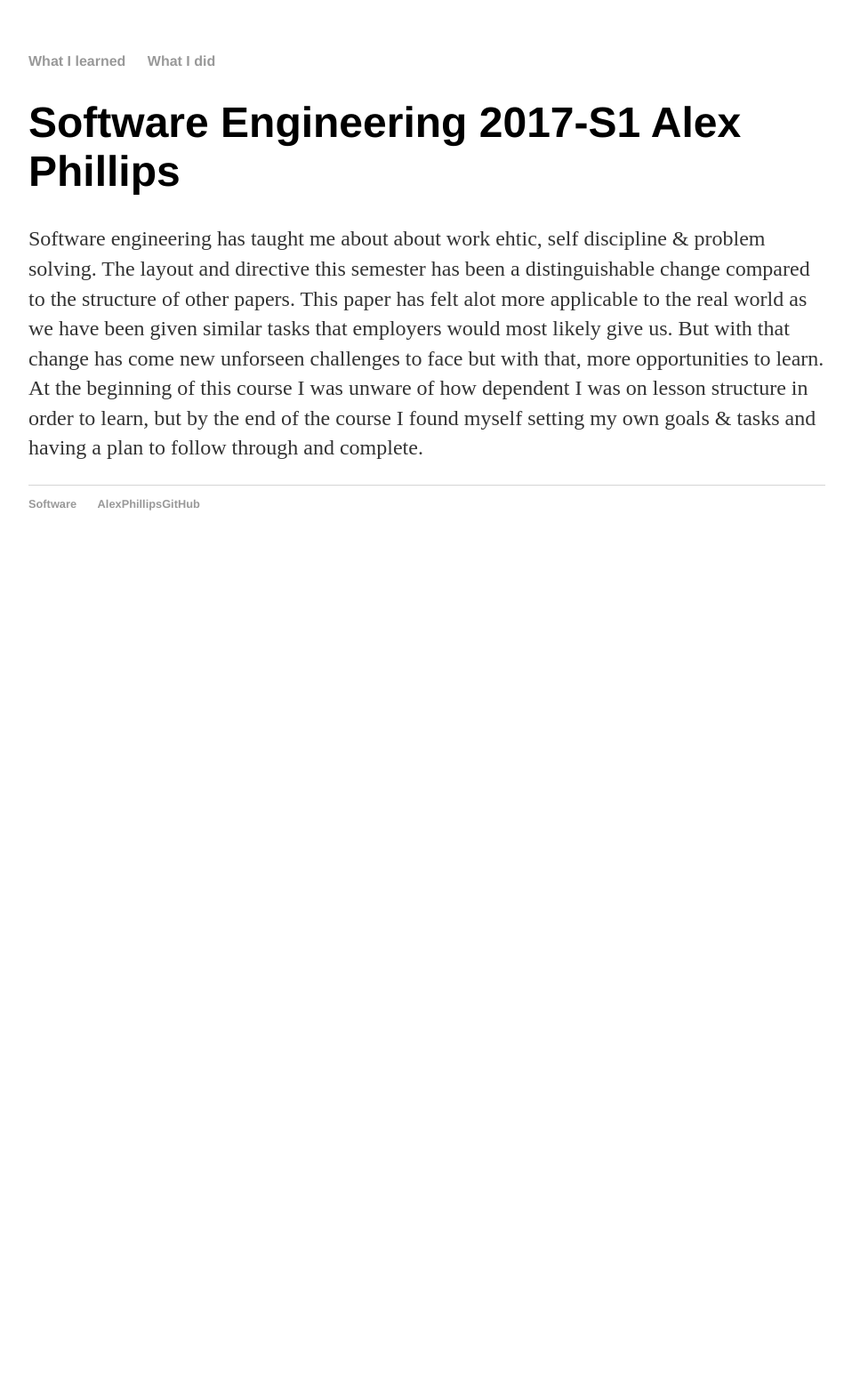
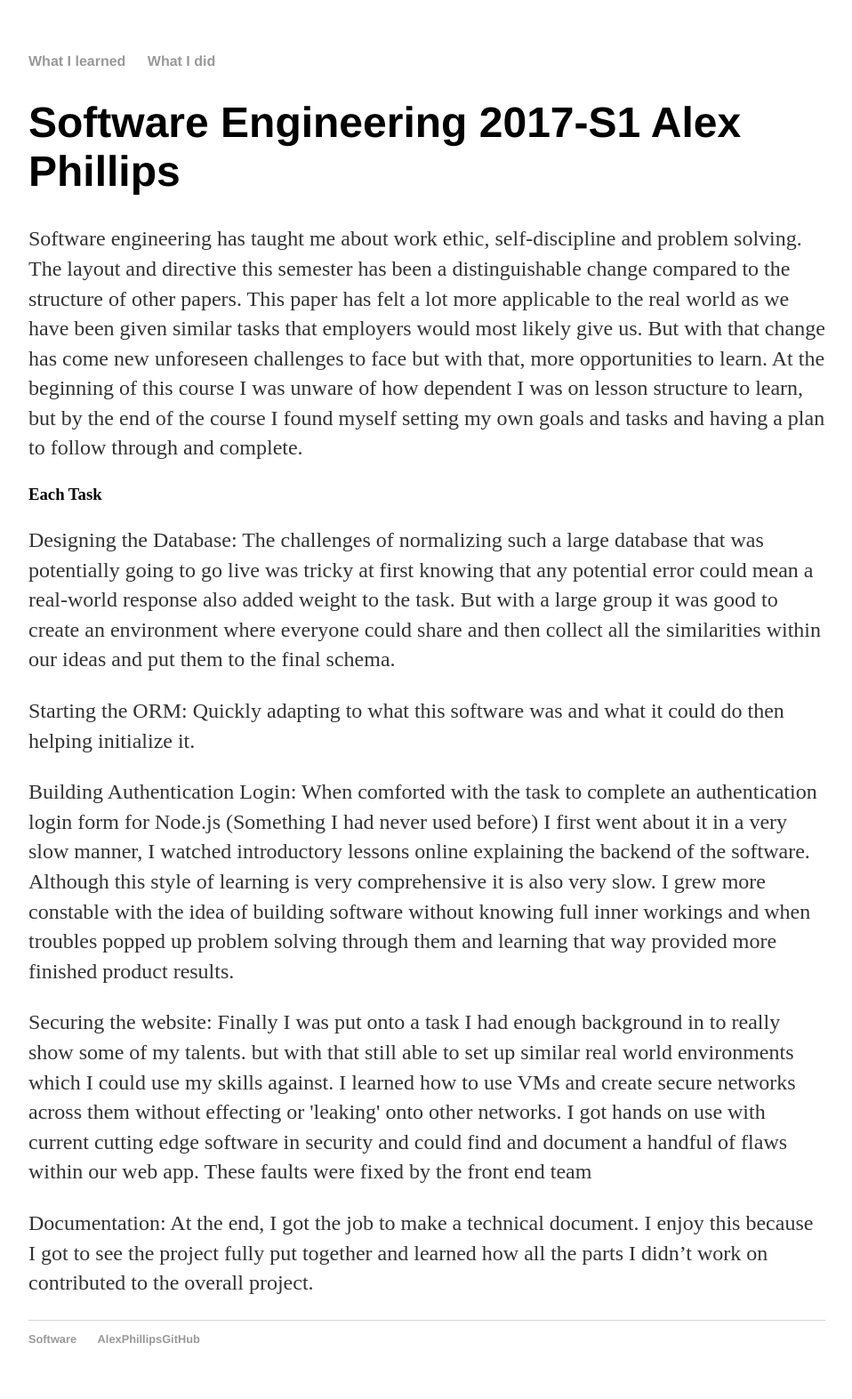
Before and after one commit to AlexPhillipsNZ/AlexPhillipsNZ.github.io, a Jekyll site: the page built from index.html, in a window 1280 px wide. Shown: the whole page at 89% size, without its empty margins (160-1118 px from the left). Built offline with Jekyll 4.4.1, drawn with Linux system fonts in a browser that asks for light colours; before the commit the page ends 900 px from its top, so only the background shows below that.

Commit message:
Update index.html

```diff
--- a/index.html
+++ b/index.html
@@ -4,12 +4,39 @@ title: Alex Phillips
 ---
 <div class="blurb">
 	<h1>Software Engineering 2017-S1 Alex Phillips</h1>
-	<p>Software engineering has taught me about about work ehtic, self discipline & problem solving. The layout and directive this
-	semester has been a distinguishable change compared to the structure of other papers. This paper has felt alot more
+	<p>Software engineering has taught me about work ethic, self-discipline and problem solving. The layout and directive this
+	semester has been a distinguishable change compared to the structure of other papers. This paper has felt a lot more
 	applicable to the real world as we have been given similar tasks that employers would most likely give us. But with that change
-	has come new unforseen challenges to face but with that, more opportunities to learn. At the beginning of this course I was unware
-	of how dependent I was on lesson structure in order to learn, but by the end of the course I found myself setting my own goals &
-	tasks and having a plan to follow through and complete.</p>
+	has come new unforeseen challenges to face but with that, more opportunities to learn. At the beginning of this course I was unware
+	of how dependent I was on lesson structure to learn, but by the end of the course I found myself setting my own goals and
+	tasks and having a plan to follow through and complete. </p>
 
-	<p>  </p>
+	<h3> Each Task </h3>
+
+	<p> Designing the Database: The challenges of normalizing such a large database that was potentially going to go live was tricky at first
+	knowing that any potential error could mean a real-world response also added weight to the task. But with a large group it was
+	good to create an environment where everyone could share and then collect all the similarities within our ideas and put them to the
+	final schema.</p>
+
+	<p> Starting the ORM: Quickly adapting to what this software was and what it could do then helping initialize it. </p>
+
+	<p> Building Authentication Login: When comforted with the task to complete an authentication login
+	form for Node.js (Something I had never used before) I first went about it in a very slow manner, I watched introductory lessons
+	online explaining the backend of the software. Although this style of learning is very comprehensive it is also very slow.
+	I grew more constable with the idea of building software without knowing full inner workings and when troubles popped up
+	problem solving through them and learning that way provided more finished product results. </p>
+
+	<p> Securing the website: Finally I was put onto a task I had enough background in to really show some of my talents.
+	but with that still able to set up similar real world environments which I could use my skills against. I learned how to use VMs
+	and create secure networks across them without effecting or 'leaking' onto other networks. I got hands on use with current cutting
+	edge software in security and could find and document a handful of flaws within our web app. These faults were fixed by the front
+	end team</p>
+
+	<p> Documentation: At the end, I got the job to make a technical document. I enjoy this because I got to see the project fully put
+	together and learned how all the parts I didn’t work on contributed to the overall project. </p>
+
+
+
+
+
 </div><!-- /.blurb -->
```
